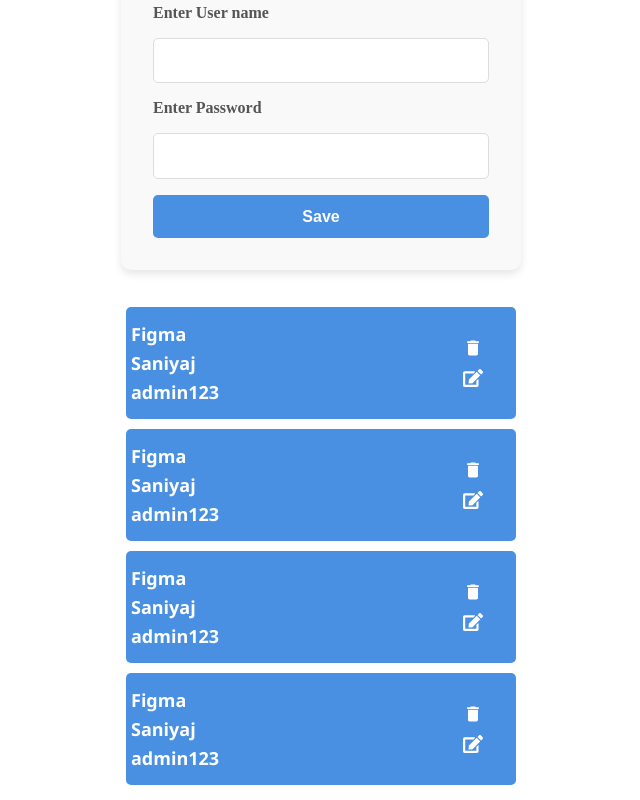
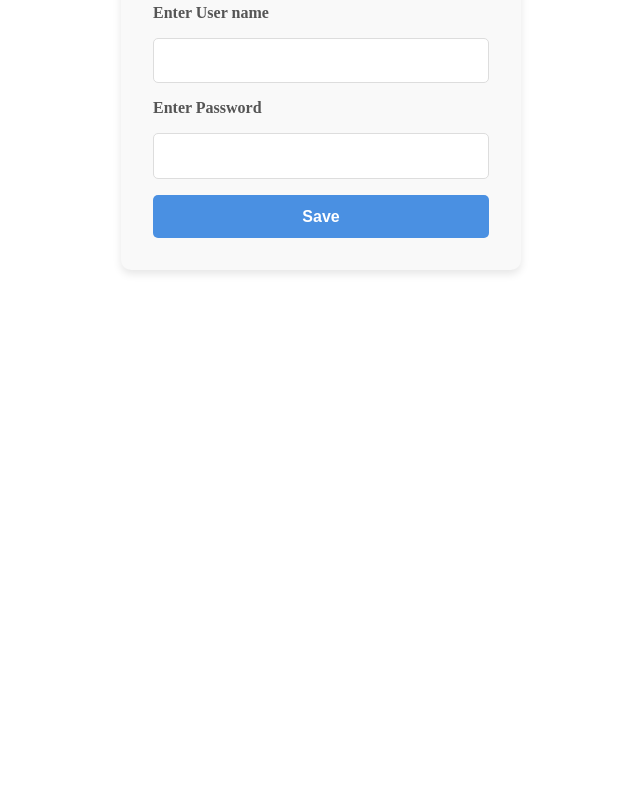
Before and after one commit to Rahul-Molla/Lords-react-1, a React (Vite) app: page / in a window 1280 px wide. Shown: the part 288-1088 px from the top of the page, without its empty margins (319-959 px from the left). After the commit the page ends 800 px from the top, so only its background shows below. Built offline with nearby package versions, Linux system fonts and the light colour scheme.

Commit message:
create function added

```diff
--- a/src/App.jsx
+++ b/src/App.jsx
@@ -1,17 +1,41 @@
-import React from 'react'
+import React, { useEffect, useState } from 'react'
 import Header from './components/Header'
 import PasswordForm from './components/PasswordForm'
 import PasswordList from './components/PasswordList'
 
 const App = () => {
+
+const [passwords, setPasswords] = useState([])
+const [editPassword, setEditPassword] = useState(null)
+console.log(passwords);
+
+useEffect(()=>{
+  const storedPasswords = JSON.parse(localStorage.getItem('passwords')) || []
+  setPasswords(storedPasswords)
+}, [])
+
+
+useEffect(()=>{
+  localStorage.setItem("passwords", JSON.stringify(passwords))
+}, [passwords])
+
+const handleSavePassword = (password) =>{
+  setPasswords([...passwords, {...password, id : Date.now()}])
+}
+
+
   return (
     <>
       <Header />
       <div className='container'>
-        <PasswordForm />
+        <PasswordForm
+        onSavePassword = {handleSavePassword}
+        />
 
         <div>
-          <PasswordList />
+          <PasswordList
+          passwords = { passwords }
+          />
         </div>
       </div>
 
--- a/src/components/PasswordForm.jsx
+++ b/src/components/PasswordForm.jsx
@@ -1,22 +1,45 @@
-import React from 'react'
+import React, { useState } from 'react'
 import './PasswordForm.scss'
 
 
-const PasswordForm = () => {
+const PasswordForm = ({onSavePassword}) => {
+
+  const [title, setTitle] = useState("")
+  const [username, setUsername] = useState("")
+  const [password, setPassword] = useState("")
+
+  console.log(title, username, password);
+
+  const handleClick = (e) => {
+    e.preventDefault()
+    console.log(title, username, password);
+
+    onSavePassword({
+      title, username, password
+    })
+
+    setTitle("")
+    setUsername("")
+    setPassword("")
+
+
+  }
+
+
   return (
     <div className='form-div'>
       <h1>Enter details</h1>
       <form action="">
-        <label htmlFor="website">Enter website name</label>
-        <input id='website' type="text" />
+        <label htmlFor="website">Enter a website title</label>
+        <input onChange={(e) => setTitle(e.target.value)} value={title} required id='website' type="text" />
 
         <label htmlFor="title">Enter User name</label>
-        <input id='title' type="text" />
+        <input onChange={(e) => setUsername(e.target.value)} value={username} required id='title' type="text" />
 
         <label htmlFor="password">Enter Password</label>
-        <input id='password' type="text" />
+        <input onChange={(e) => setPassword(e.target.value)} value={password} required id='password' type="text" />
 
-       <button type='submit'>Save</button>
+        <button type='submit' onClick={(e) => handleClick(e)}>Save</button>
       </form>
     </div>
   )
--- a/src/components/PasswordList.jsx
+++ b/src/components/PasswordList.jsx
@@ -2,18 +2,20 @@
 import { FaEdit } from "react-icons/fa";
 import './Passwordlist.scss'
 
-const PasswordList = () => {
+const PasswordList = ({ passwords }) => {
     return (
         <div className="list-container">
 
             <table>
 
-
+                {
+                    passwords.map((p) => (
                         <tr>
                             <div className="details">
-                        <th>Figma</th>
-                        <th>Saniyaj</th>
-                        <th>admin123</th>
+                                <th>{p.id}</th>
+                                <th>{p.title}</th>
+                                <th>{p.username}</th>
+                                <th>{p.password}</th>
                             </div>
                             <div className="actions">
 
@@ -22,45 +24,10 @@
 
                             </div>
                         </tr>
-                <tr>
-                    <div className="details">
-                        <th>Figma</th>
-                        <th>Saniyaj</th>
-                        <th>admin123</th>
-                    </div>
-                    <div className="actions">
+                    ))
+                }
 
-                        <MdDelete />
-                        <FaEdit />
 
-                    </div>
-                </tr>
-                <tr>
-                    <div className="details">
-                        <th>Figma</th>
-                        <th>Saniyaj</th>
-                        <th>admin123</th>
-                    </div>
-                    <div className="actions">
-
-                        <MdDelete />
-                        <FaEdit />
-
-                    </div>
-                </tr>
-                <tr>
-                    <div className="details">
-                        <th>Figma</th>
-                        <th>Saniyaj</th>
-                        <th>admin123</th>
-                    </div>
-                    <div className="actions">
-
-                        <MdDelete />
-                        <FaEdit />
-
-                    </div>
-                </tr>
 
             </table>
 
--- a/src/components/PasswordList.scss
+++ b/src/components/PasswordList.scss
@@ -48,9 +48,10 @@
 
                 svg{
                     cursor: pointer;
+                    transition: all 0.3s;
 
                     &:hover{
-                        color: red;
+                        color: blue;
                     }
                 }
             }
```
Lines whose indentation alone changed are shown as unchanged.
